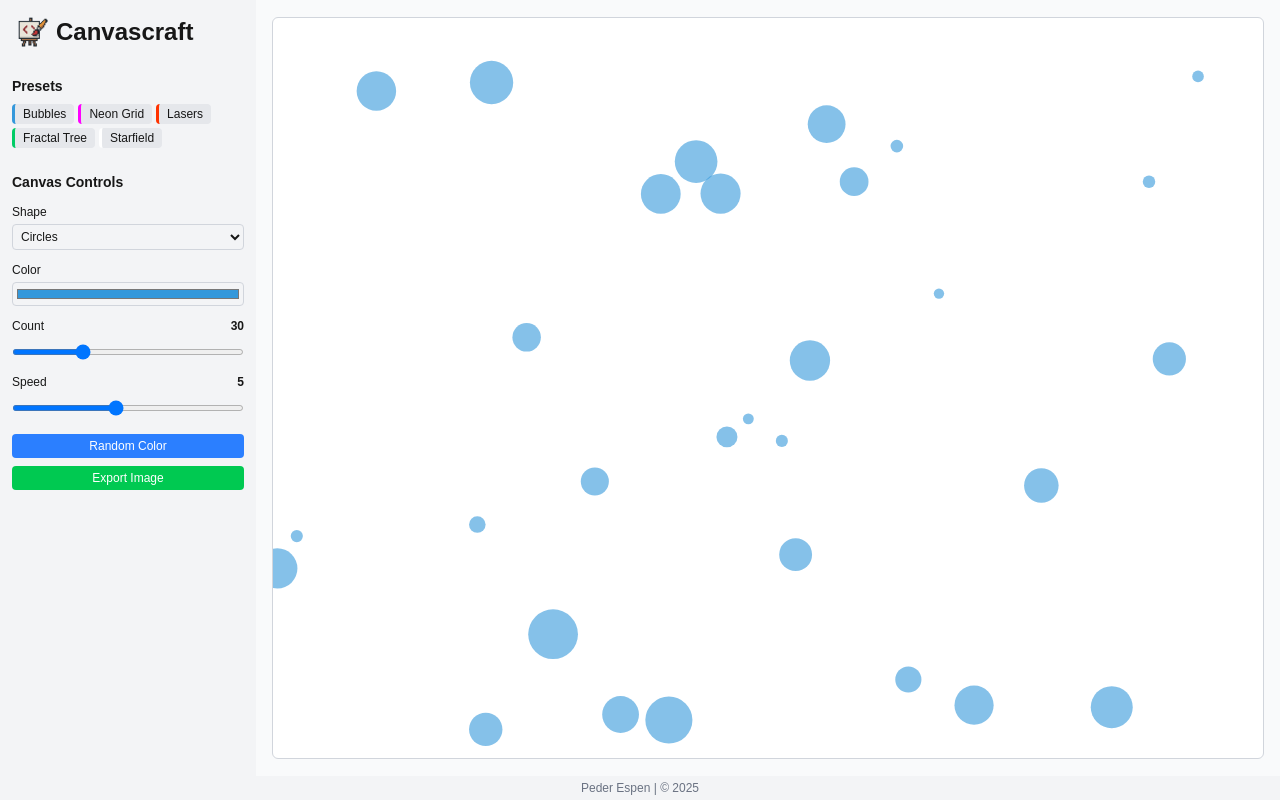
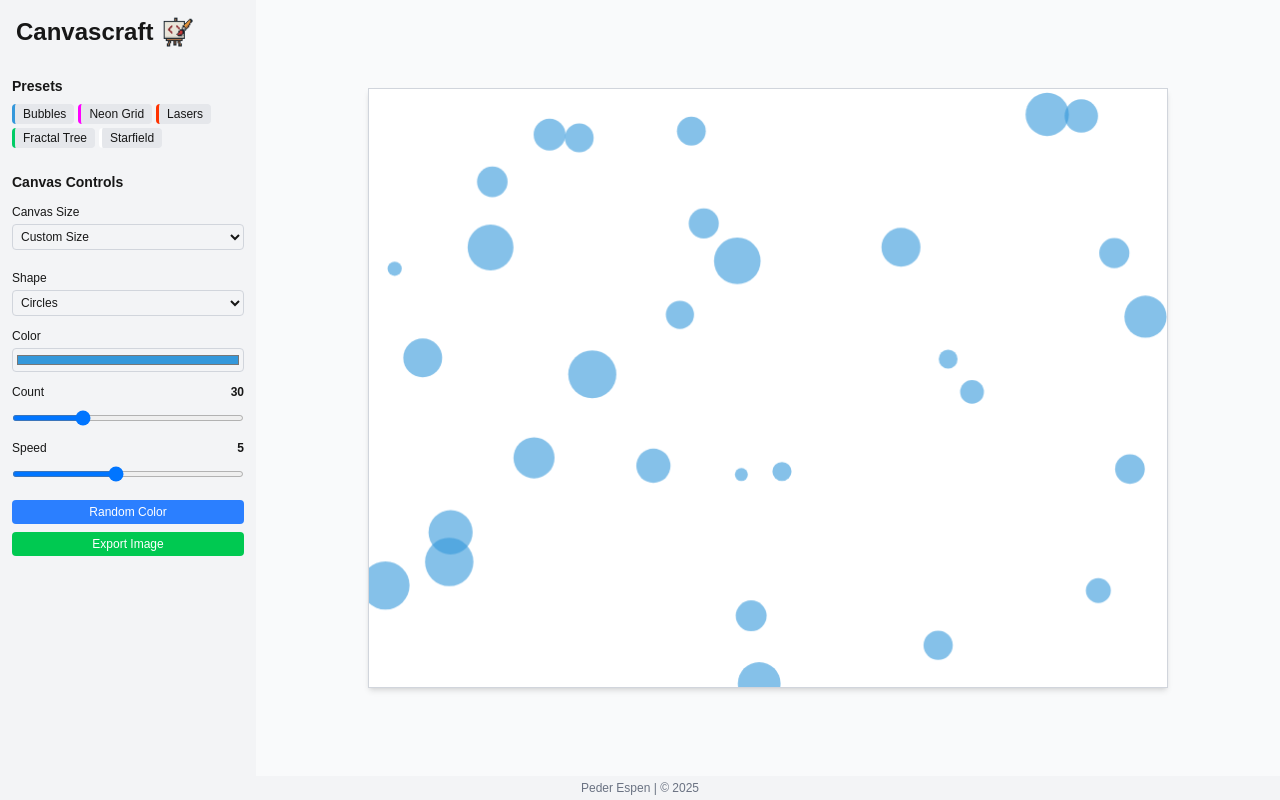
Before and after one commit to pespen/canvascraft, a Next.js app: page / in a window 1280 px wide. Built offline with nearby package versions, Linux system fonts and the light colour scheme.

Commit message:
fixed custom size for canvas with preset options

```diff
--- a/src/app/components/Canvas.tsx
+++ b/src/app/components/Canvas.tsx
@@ -7,9 +7,10 @@ interface CanvasProps {
   width: number;
   height: number;
   settings: CanvasSettings;
+  scale?: number;
 }
 
-const Canvas = ({ width, height, settings }: CanvasProps) => {
+const Canvas = ({ width, height, settings, scale = 1 }: CanvasProps) => {
   const canvasRef = useRef<HTMLCanvasElement>(null);
   const animationRef = useRef<number | undefined>(undefined);
   const [isDrawing, setIsDrawing] = useState(false);
@@ -17,6 +18,10 @@ const Canvas = ({ width, height, settings }: CanvasProps) => {
   useEffect(() => {
     const canvas = canvasRef.current;
     if (!canvas) return;
+
+    // Set the actual dimensions of the canvas for high quality rendering
+    canvas.width = width;
+    canvas.height = height;
 
     const ctx = canvas.getContext("2d");
     if (!ctx) return;
@@ -228,7 +233,11 @@ const Canvas = ({ width, height, settings }: CanvasProps) => {
         ref={canvasRef}
         width={width}
         height={height}
-        className="border border-gray-300 rounded-md bg-white"
+        style={{
+          width: `${width * scale}px`,
+          height: `${height * scale}px`,
+        }}
+        className="border border-gray-300 bg-white"
       />
       {isDrawing && (
         <div className="absolute top-2 right-2 bg-black bg-opacity-70 text-white text-xs px-2 py-1 rounded">
--- a/src/app/components/ControlPanel.tsx
+++ b/src/app/components/ControlPanel.tsx
@@ -1,10 +1,14 @@
 "use client";
+
+import { useState, useEffect } from "react";
 
 export interface CanvasSettings {
   shape: "circles" | "rectangles" | "lines" | "fractals";
   color: string;
   count: number;
   speed: number;
+  canvasWidth: number;
+  canvasHeight: number;
 }
 
 interface ControlPanelProps {
@@ -13,11 +17,55 @@ interface ControlPanelProps {
   onExport?: () => void;
 }
 
+// Constants
+const MIN_CANVAS_SIZE = 50;
+const MAX_CANVAS_SIZE = 5000;
+
+// Canvas size presets in pixels
+const sizePresets = [
+  { name: "A4 Portrait", width: 595, height: 842 }, // A4 at 72 DPI
+  { name: "A4 Landscape", width: 842, height: 595 },
+  { name: "A3 Portrait", width: 842, height: 1191 }, // A3 at 72 DPI
+  { name: "A3 Landscape", width: 1191, height: 842 },
+  { name: "Square", width: 800, height: 800 },
+  { name: "HD", width: 1280, height: 720 },
+  { name: "4K", width: 3840, height: 2160 },
+];
+
 const ControlPanel = ({
   settings,
   onSettingsChange,
   onExport,
 }: ControlPanelProps) => {
+  const [showCustomSize, setShowCustomSize] = useState(false);
+  const [customWidth, setCustomWidth] = useState(
+    settings.canvasWidth.toString()
+  );
+  const [customHeight, setCustomHeight] = useState(
+    settings.canvasHeight.toString()
+  );
+  const [sizeError, setSizeError] = useState<string | null>(null);
+
+  // Validate size inputs whenever they change
+  useEffect(() => {
+    const width = parseInt(customWidth, 10);
+    const height = parseInt(customHeight, 10);
+
+    if (isNaN(width) || isNaN(height)) {
+      setSizeError("Please enter valid numbers");
+    } else if (width > MAX_CANVAS_SIZE || height > MAX_CANVAS_SIZE) {
+      setSizeError(
+        `Maximum size is ${MAX_CANVAS_SIZE}×${MAX_CANVAS_SIZE} pixels`
+      );
+    } else if (width < MIN_CANVAS_SIZE || height < MIN_CANVAS_SIZE) {
+      setSizeError(
+        `Minimum size is ${MIN_CANVAS_SIZE}×${MIN_CANVAS_SIZE} pixels`
+      );
+    } else {
+      setSizeError(null);
+    }
+  }, [customWidth, customHeight]);
+
   const handleChange = (
     e: React.ChangeEvent<HTMLInputElement | HTMLSelectElement>
   ) => {
@@ -29,9 +77,126 @@ const ControlPanel = ({
     });
   };
 
+  const handleSizePresetChange = (e: React.ChangeEvent<HTMLSelectElement>) => {
+    const selectedSize = e.target.value;
+
+    if (selectedSize === "custom") {
+      setCustomWidth(settings.canvasWidth.toString());
+      setCustomHeight(settings.canvasHeight.toString());
+      setShowCustomSize(true);
+      return;
+    }
+
+    const preset = sizePresets.find((p) => p.name === selectedSize);
+    if (preset) {
+      onSettingsChange({
+        ...settings,
+        canvasWidth: preset.width,
+        canvasHeight: preset.height,
+      });
+      setShowCustomSize(false);
+    }
+  };
+
+  const applyCustomSize = () => {
+    const width = parseInt(customWidth, 10);
+    const height = parseInt(customHeight, 10);
+
+    if (
+      isNaN(width) ||
+      width < MIN_CANVAS_SIZE ||
+      width > MAX_CANVAS_SIZE ||
+      isNaN(height) ||
+      height < MIN_CANVAS_SIZE ||
+      height > MAX_CANVAS_SIZE
+    ) {
+      return; // Don't apply invalid values
+    }
+
+    onSettingsChange({
+      ...settings,
+      canvasWidth: width,
+      canvasHeight: height,
+    });
+    setSizeError(null);
+  };
+
+  // Calculate if Apply button should be disabled
+  const isApplyDisabled = sizeError !== null;
+
   return (
     <div className="p-3">
       <h2 className="text-sm font-bold mb-3">Canvas Controls</h2>
+
+      {/* Canvas Size Section */}
+      <div className="mb-3">
+        <label className="block mb-1 font-medium text-xs">Canvas Size</label>
+        <select
+          value={
+            showCustomSize
+              ? "custom"
+              : sizePresets.find(
+                  (p) =>
+                    p.width === settings.canvasWidth &&
+                    p.height === settings.canvasHeight
+                )?.name || "custom"
+          }
+          onChange={handleSizePresetChange}
+          className="w-full p-1 border border-gray-300 rounded text-xs mb-2"
+        >
+          {sizePresets.map((preset) => (
+            <option key={preset.name} value={preset.name}>
+              {preset.name} ({preset.width}×{preset.height})
+            </option>
+          ))}
+          <option value="custom">Custom Size</option>
+        </select>
+
+        {showCustomSize && (
+          <div className="mb-2">
+            <div className="grid grid-cols-2 gap-2 mb-2">
+              <div>
+                <label className="block text-xs mb-1">Width (px)</label>
+                <input
+                  type="number"
+                  value={customWidth}
+                  onChange={(e) => setCustomWidth(e.target.value)}
+                  className={`w-full p-1 border rounded text-xs ${
+                    sizeError ? "border-red-400" : "border-gray-300"
+                  }`}
+                />
+              </div>
+              <div>
+                <label className="block text-xs mb-1">Height (px)</label>
+                <input
+                  type="number"
+                  value={customHeight}
+                  onChange={(e) => setCustomHeight(e.target.value)}
+                  className={`w-full p-1 border rounded text-xs ${
+                    sizeError ? "border-red-400" : "border-gray-300"
+                  }`}
+                />
+              </div>
+            </div>
+
+            {sizeError && (
+              <div className="text-red-500 text-xs mb-2">{sizeError}</div>
+            )}
+
+            <button
+              onClick={applyCustomSize}
+              disabled={isApplyDisabled}
+              className={`w-full py-1 text-white rounded text-xs ${
+                isApplyDisabled
+                  ? "bg-gray-400 cursor-not-allowed"
+                  : "bg-blue-500 hover:bg-blue-600"
+              }`}
+            >
+              Apply Size
+            </button>
+          </div>
+        )}
+      </div>
 
       <div className="mb-3">
         <label className="block mb-1 font-medium text-xs">Shape</label>
--- a/src/app/components/Presets.tsx
+++ b/src/app/components/Presets.tsx
@@ -15,6 +15,8 @@ const presets: { name: string; settings: CanvasSettings }[] = [
       color: "#3498db",
       count: 30,
       speed: 5,
+      canvasWidth: 800,
+      canvasHeight: 600,
     },
   },
   {
@@ -24,6 +26,8 @@ const presets: { name: string; settings: CanvasSettings }[] = [
       color: "#ff00ff",
       count: 50,
       speed: 2,
+      canvasWidth: 800,
+      canvasHeight: 600,
     },
   },
   {
@@ -33,6 +37,8 @@ const presets: { name: string; settings: CanvasSettings }[] = [
       color: "#ff3300",
       count: 70,
       speed: 8,
+      canvasWidth: 800,
+      canvasHeight: 600,
     },
   },
   {
@@ -42,6 +48,8 @@ const presets: { name: string; settings: CanvasSettings }[] = [
       color: "#00cc66",
       count: 8,
       speed: 1,
+      canvasWidth: 800,
+      canvasHeight: 600,
     },
   },
   {
@@ -51,6 +59,8 @@ const presets: { name: string; settings: CanvasSettings }[] = [
       color: "#ffffff",
       count: 100,
       speed: 3,
+      canvasWidth: 800,
+      canvasHeight: 600,
     },
   },
 ];
--- a/src/app/page.tsx
+++ b/src/app/page.tsx
@@ -5,8 +5,6 @@ import Canvas from "./components/Canvas";
 import ControlPanel from "./components/ControlPanel";
 import Presets from "./components/Presets";
 import Image from "next/image";
-
-// Import the CanvasSettings type from the ControlPanel
 import type { CanvasSettings } from "./components/ControlPanel";
 
 export default function Home() {
@@ -15,31 +13,36 @@ export default function Home() {
     color: "#3498db",
     count: 30,
     speed: 5,
+    canvasWidth: 800,
+    canvasHeight: 600,
   });
 
-  // Calculate responsive canvas size based on screen height
-  const [canvasSize, setCanvasSize] = useState({ width: 800, height: 600 });
+  // Calculate container size for the canvas to fit within the available space
+  const [containerSize, setContainerSize] = useState({ width: 0, height: 0 });
+  const [scale, setScale] = useState(1);
 
   useEffect(() => {
-    const updateCanvasSize = () => {
-      const sidebarWidth = 250; // Width of the sidebar
-      const mainAreaWidth = window.innerWidth - sidebarWidth - 40; // Account for paddings
-      const mainAreaHeight = window.innerHeight - 60; // Account for footer height
+    const updateContainerSize = () => {
+      const sidebarWidth = 250;
+      const mainAreaWidth = window.innerWidth - sidebarWidth - 40;
+      const mainAreaHeight = window.innerHeight - 60;
 
-      // Calculate dimensions while preserving aspect ratio
-      const width = Math.min(mainAreaWidth, 1600);
-      const height = Math.min(mainAreaHeight, 900);
+      // Calculate the scale to fit the canvas within the container
+      const horizontalScale = mainAreaWidth / settings.canvasWidth;
+      const verticalScale = mainAreaHeight / settings.canvasHeight;
+      const newScale = Math.min(horizontalScale, verticalScale, 1); // Cap scale at 1 to avoid enlarging small canvases
 
-      setCanvasSize({ width, height });
+      setContainerSize({
+        width: settings.canvasWidth * newScale,
+        height: settings.canvasHeight * newScale,
+      });
+      setScale(newScale);
     };
 
-    // Initial size
-    updateCanvasSize();
-
-    // Update on resize
-    window.addEventListener("resize", updateCanvasSize);
-    return () => window.removeEventListener("resize", updateCanvasSize);
-  }, []);
+    updateContainerSize();
+    window.addEventListener("resize", updateContainerSize);
+    return () => window.removeEventListener("resize", updateContainerSize);
+  }, [settings.canvasWidth, settings.canvasHeight]);
 
   const handleExport = () => {
     const canvas = document.querySelector("canvas");
@@ -59,6 +62,7 @@ export default function Home() {
         {/* Sidebar */}
         <div className="w-64 bg-gray-100 flex flex-col overflow-hidden">
           <div className="p-4 flex items-center">
+            <h1 className="text-2xl font-bold mr-2">Canvascraft</h1>
             <Image
               src="/canvascraft_logo.png"
               alt="Canvascraft Logo"
@@ -66,7 +70,6 @@ export default function Home() {
               height={32}
               className="mr-2"
             />
-            <h1 className="text-2xl font-bold">Canvascraft</h1>
           </div>
 
           <div className="p-3">
@@ -84,12 +87,26 @@ export default function Home() {
         </div>
 
         {/* Main Canvas Area */}
-        <div className="flex-1 flex items-center justify-center bg-gray-50 p-4">
-          <Canvas
-            width={canvasSize.width}
-            height={canvasSize.height}
-            settings={settings}
-          />
+        <div className="flex-1 flex items-center justify-center bg-gray-50 p-4 overflow-auto">
+          <div
+            className="relative bg-white shadow-md"
+            style={{
+              width: containerSize.width,
+              height: containerSize.height,
+            }}
+          >
+            <Canvas
+              width={settings.canvasWidth}
+              height={settings.canvasHeight}
+              settings={settings}
+              scale={scale}
+            />
+            {scale < 1 && (
+              <div className="absolute bottom-2 right-2 bg-black bg-opacity-70 text-white text-xs px-2 py-1 rounded">
+                {Math.round(scale * 100)}% of actual size
+              </div>
+            )}
+          </div>
         </div>
       </div>
 
```
